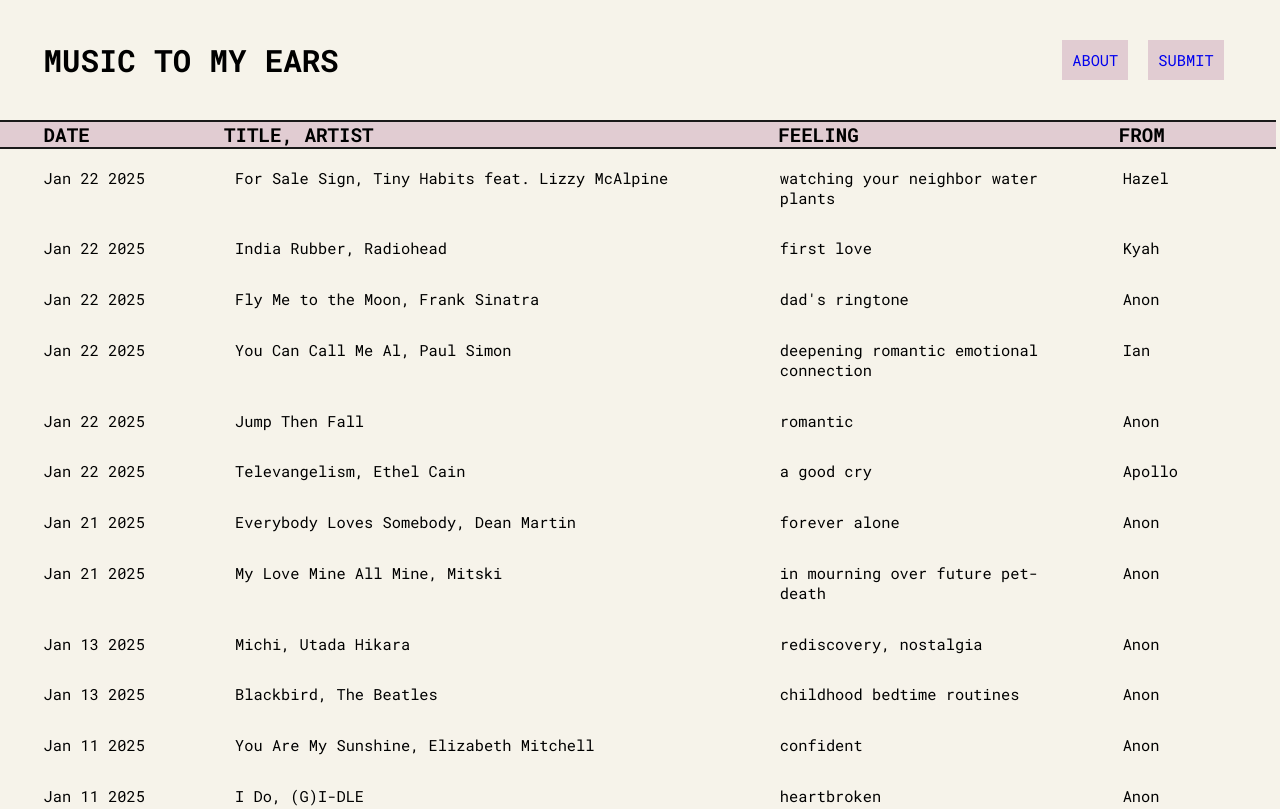
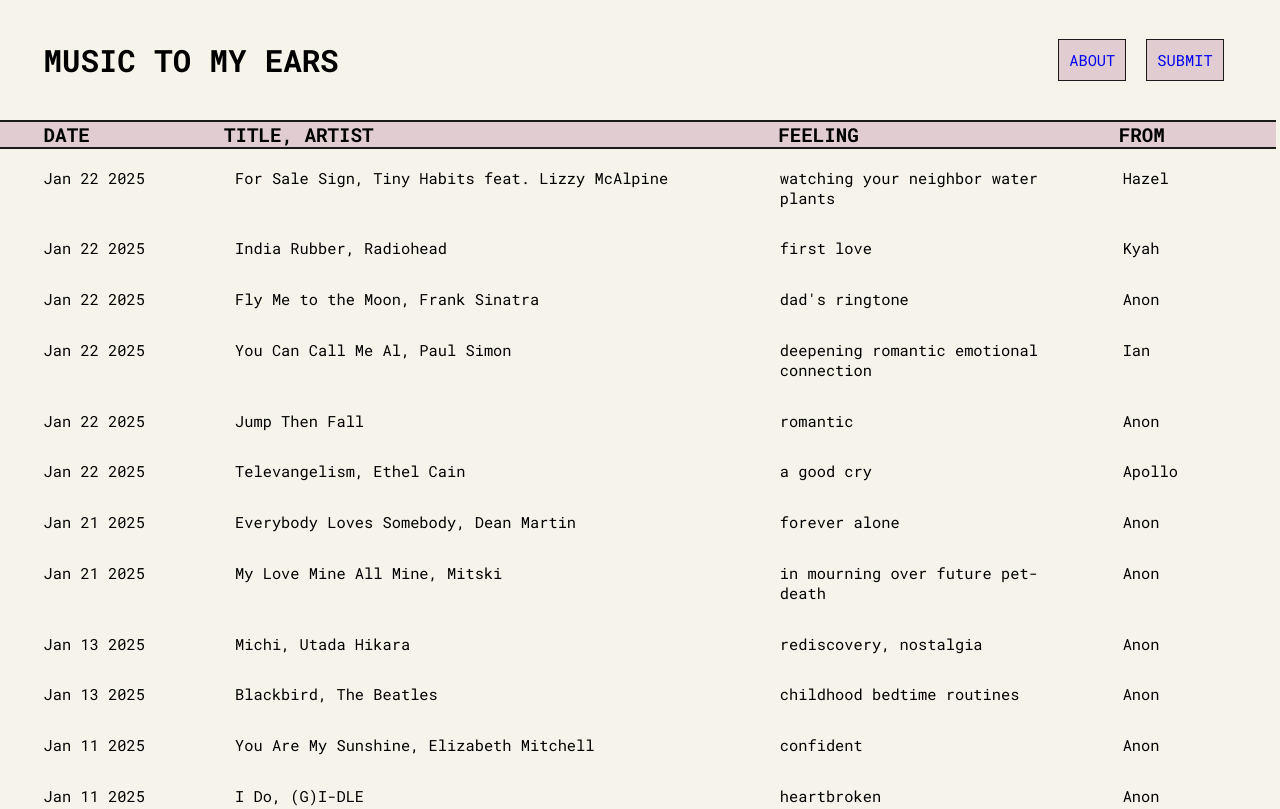
Before and after one commit to altrvistic/IndexSite, a plain HTML site: page index.html in a window 1280 px wide. Shown: the top 809 px of the page. Drawn offline with Linux system fonts and the light colour scheme.

Commit message:
change border

```diff
--- a/styles.css
+++ b/styles.css
@@ -62,7 +62,7 @@
 }
 
 .button {
-    border: none;
+    border: 1.5px solid #1A1A1A;
     text-decoration: none;
     padding:10px;
     font-size: max(1.2vw, 14px);
@@ -73,7 +73,6 @@
     background-color: #c09fa8 ;
     text-decoration-color: #f6f3ea;
     cursor:pointer;
-    border: 2px solid black;
 
 }
 
```
